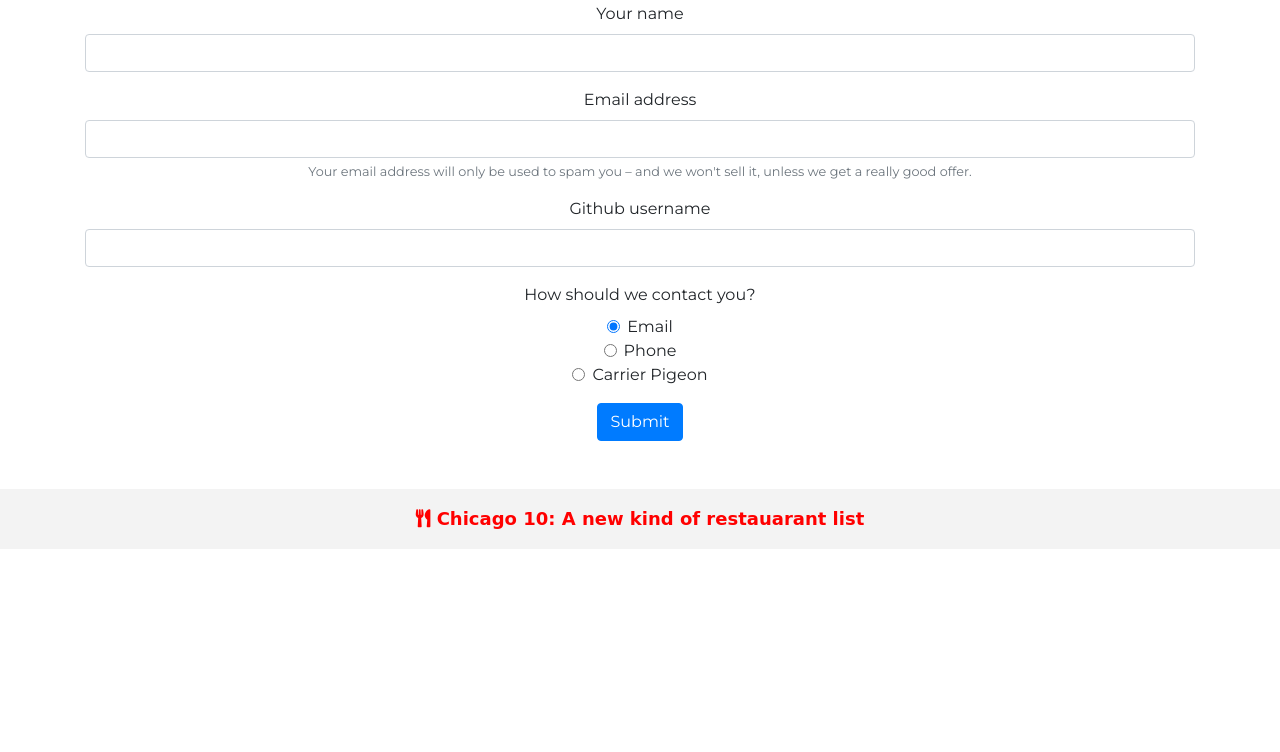
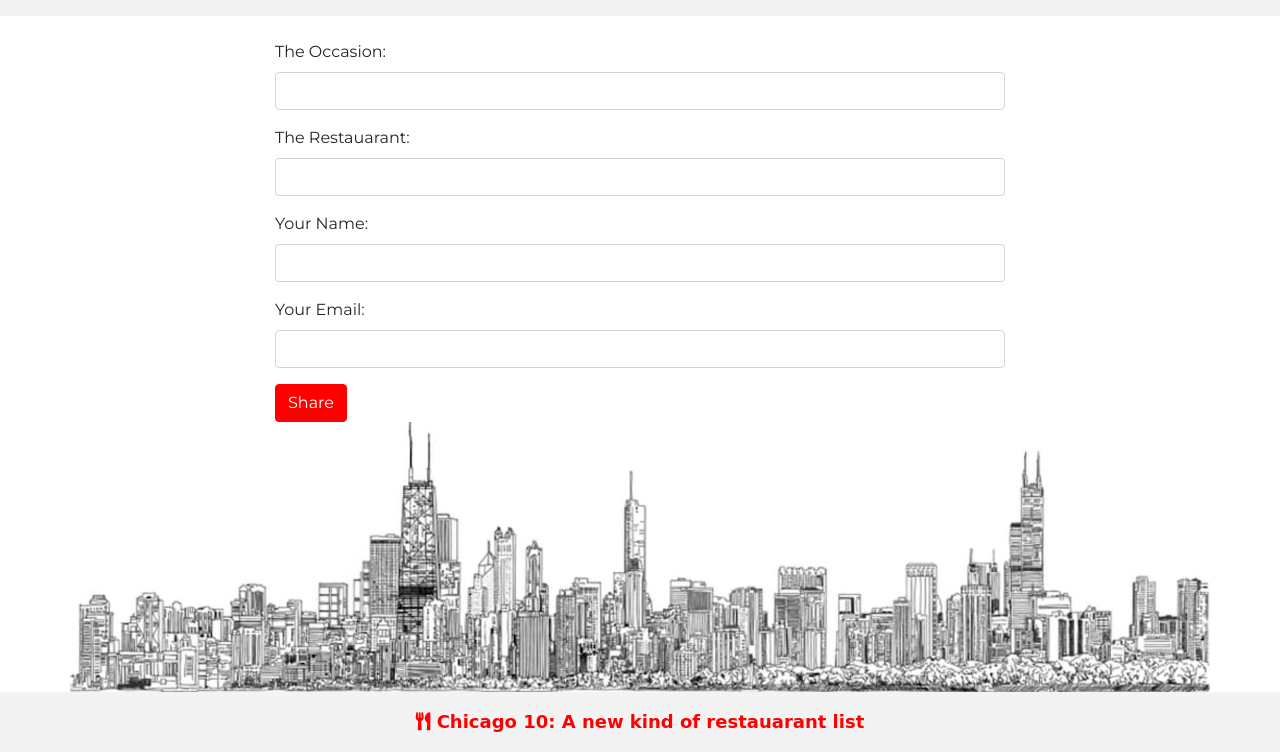
Before and after one commit to kelseyheinen/kelseyheinen.github.io, a plain HTML site: page feedback.html in a window 1280 px wide. Shown: the part 170-922 px from the top of the page. Before the commit the page ends 800 px from the top, so only its background shows below. Drawn offline with nearby package versions, Linux system fonts and the light colour scheme; a web font is replaced by a local one.

Commit message:
MondayAfternoon
Completed Feedback Page

```diff
--- a/feedback.html
+++ b/feedback.html
@@ -30,7 +30,7 @@
   <nav class="navbar navbar-expand-lg navbar-light">
     <div class="container">
       <!-- Left sie of nav bar with site heading and logo -->
-      <a class="navbar-brand" href="#">
+      <a class="navbar-brand" href="index.html">
         <img src="chicagoflag.png" class="d-inline-block align-middle">
         Chicago 10: A new kind of restauarant list
       </a>
@@ -59,53 +59,97 @@
     </div>
   </nav>
 
+<!-- Text Title -->
+    <h1 class="feedback_header">Share Your Reccomendations...</h1>
 
-  <div class="container text-center">
-    <h1>Share Your Reccomendations</h1>
+<br>
+
+<!-- Form -->
+  <div class="container">
+    <form
+    action="https://formspree.io/xnqdajgz"
+    method="POST">
+
+    <div class=row>
+      <div class="col-md-2">
+        </div>
+      <div class="col-md-8">
+        <div class= "form-group">
+          <label>
+            The Occasion: </label>
+            <input type= "text" name="Occasion" class="form-control">
+          </div>
+      </div>
+      <div class="col-md-2">
+      </div>
     </div>
 
-  <div class="container my-5">
-    <form action="https://formspree.io/mnqpgplj" method="post">
-      <div class="form-group">
-        <label for="name">Your name</label>
-        <input type="text" class="form-control" id="name" name="name">
+    <div class=row>
+      <div class="col-md-2">
         </div>
-      <div class="form-group">
-        <label for="email">Email address</label>
-        <input type="email" class="form-control" id="email" name="email">
-        <small class="form-text text-muted">Your email address will only be used to spam you – and we won't sell it, unless we get a really good offer.</small>
-      </div>
-      <div class="form-group">
-        <label for="username">Github username</label>
-        <input type="username" class="form-control" id="username" name="username">
-      </div>
-      <div class="form-group">
-        <label>How should we contact you?</label>
-        <div class="form-check">
-          <input class="form-check-input" type="radio" name="contactMethod" id="contactEmail" value="email" checked>
-          <label class="form-check-label" for="contactEmail">
-            Email
-          </label>
-        </div>
-        <div class="form-check">
-          <input class="form-check-input" type="radio" name="contactMethod" id="contactPhone" value="phone">
-          <label class="form-check-label" for="contactPhone">
-            Phone
-          </label>
-        </div>
-        <div class="form-check">
-          <input class="form-check-input" type="radio" name="contactMethod" id="contactPigeon" value="pigeon">
-          <label class="form-check-label" for="contactPigeon">
-            Carrier Pigeon
-          </label>
+      <div class="col-md-8">
+        <div class= "form-group">
+        <label>
+          The Restauarant:</label>
+          <input type="text" name="Restauarant" class="form-control">
       </div>
       </div>
-      <button type="submit" class="btn btn-primary">Submit</button>
-    </form>
+      <div class="col-md-2">
+      </div>
     </div>
 
 
+    <div class=row>
+      <div class="col-md-2">
+        </div>
+      <div class="col-md-8">
+        <div class= "form-group">
+        <label>
+          Your Name:</label>
+          <input type="text" name="name" class="form-control">
+      </div>
+      </div>
+      <div class="col-md-2">
+      </div>
+    </div>
+
+    <div class=row>
+      <div class="col-md-2">
+        </div>
+      <div class="col-md-8">
+        <div class= "form-group">
+        <label>
+          Your Email:   </label>
+          <input type="text" name="email" class="form-control">
+      </div>
+    </div>
+      <div class="col-md-2">
+      </div>
+    </div>
+
+    <div class=row>
+      <div class="col-md-2">
+        </div>
+      <div class="col-md-8">
+        <button type="submit" class="btn btn-primary">Share</button>
+      </div>
+      <div class="col-md-2">
+      </div>
+  </form>
+   <br>
+  </div>
+</div>
+
+
+   <!-- display skyline -->
+   <div class="container">
+   <div class=row>
+    <img src="skyline.jpg"  class="img-fluid" alt="Responsive image">
+    </div>
+  </div>
+
     <!-- Footer & Use Font Aweseome-->
+
       <div class="footer">
         <p><i class="fas fa-utensils"></i>  Chicago 10: A new kind of restauarant list </p>
       </div>
@@ -122,5 +166,4 @@
       integrity="sha384-wfSDF2E50Y2D1uUdj0O3uMBJnjuUD4Ih7YwaYd1iqfktj0Uod8GCExl3Og8ifwB6"
       crossorigin="anonymous"></script>
 </body>
-
 </html>
--- a/styles.css
+++ b/styles.css
@@ -104,8 +104,31 @@ p {
     background-color: rgb(243, 243, 243);
     text-align: center;
     margin: 0;
+    padding: 0;
     font-family: 'League Script', cursive;
     font-weight: bold;
     font-size: 18px;
     color: red;
 }
+
+/* Change color of feedback header */
+.feedback_header {
+    color: red;
+    background-color: rgb(243, 243, 243);
+    line-height: 250%;
+}
+
+/* Change submit button on recoomendations page */
+.btn-primary {
+    background-color: red;
+    border-color: red;
+}
+
+/* Left align text on recomendations page */
+.col-md-8 {
+    text-align: left;
+}
+
+.input1 {
+    width: 100%;
+}
```
Also changed, not shown: index.html (+1 -1 lines), list.html (+2 -2 lines), skyline.jpg (added). Lines whose indentation alone changed are shown as unchanged.
